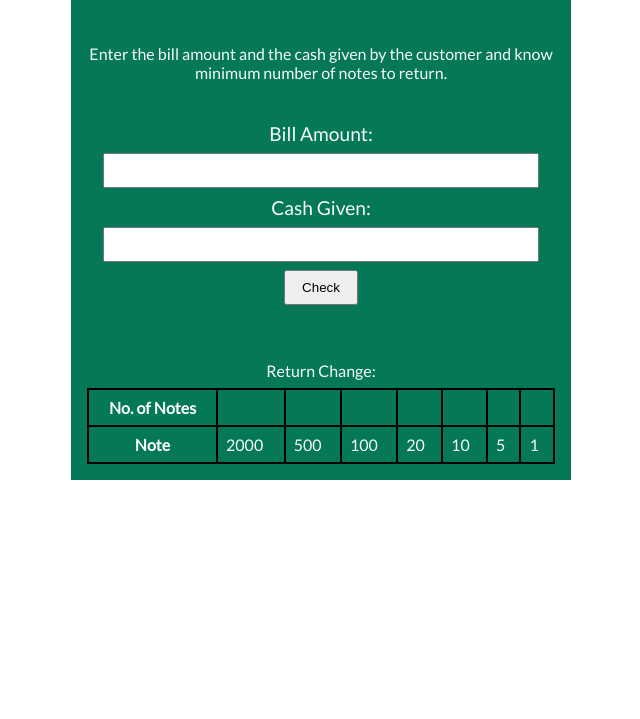
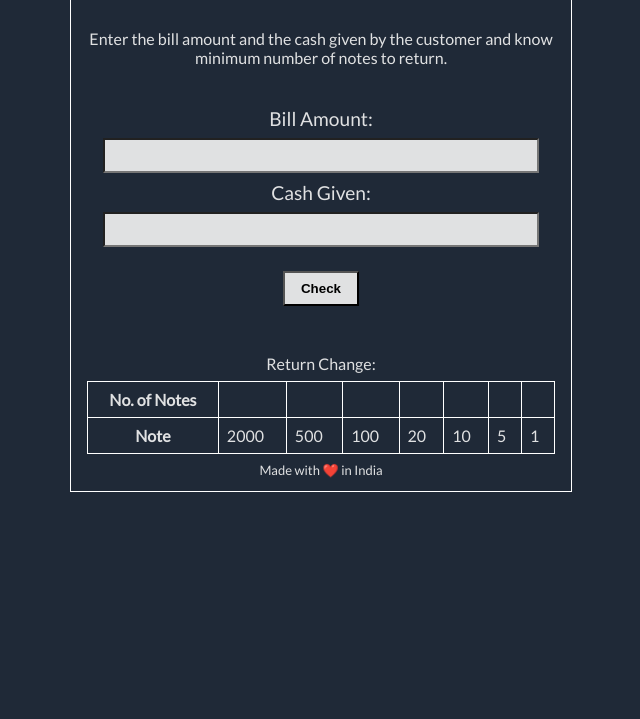
Before and after one commit to developerDeba8/cash-register-manager, a plain HTML site: page index.html in a window 1280 px wide. Shown: the part 81-800 px from the top of the page, without its empty margins (319-959 px from the left). Drawn offline with Linux system fonts and the light colour scheme.

Commit message:
style - added love note

```diff
--- a/index.html
+++ b/index.html
@@ -46,6 +46,7 @@
             </tr>
         </table>
 
+        <p id="love-note">Made with ❤️ in India </p>
         <script src="/app.js"></script>
     </div>
 </body>
--- a/style.css
+++ b/style.css
@@ -1,15 +1,15 @@
-
 @import url('https://fonts.googleapis.com/css2?family=Lato&display=swap');
 
 body {
     font-family: 'Lato', sans-serif;
     margin: 0px;
+    background-color: #1F2937;
 }
 
 :root {
-    --primary-color: #047857;
+    --primary-color: #1F2937;
     --seconray-text-color:
-    #F9FAFB;
+    #e0e1e2;
 }
 
 .container {
@@ -18,6 +18,7 @@ body {
     max-width: 500px;
     margin: auto;
     background-color: var(--primary-color);
+    border: 1.5px solid white;
 }
 
 .heading {
@@ -25,10 +26,10 @@ body {
     font-size: x-large;
     text-align: center;
     margin: auto;
-    padding: 2rem 1rem;
+    padding: 1.5rem 1rem;
 }
 
-.description  {
+.description {
     padding: 1rem;
     text-align: center;
     color: var(--seconray-text-color);
@@ -44,14 +45,16 @@ label {
 input {
     margin: 0rem 2rem;
     padding: 0.5rem;
+    background-color: var(--seconray-text-color);
 }
 
 #btn-check {
-
-    margin: 0.5rem auto;
+    margin: 1.5rem auto 0rem;
     padding: 0.5rem 1rem;
     max-width: fit-content;
     display: block;
+    background-color: var(--seconray-text-color);
+    font-weight:bold;
 }
 
 #error-messsage {
@@ -67,7 +70,7 @@ input {
 }
 
 .table-change-notes, th, td {
-    border: 2px solid black;
+    border: 1px solid white;
     border-collapse: collapse;
     padding: 0.5rem;
 }
@@ -76,3 +79,11 @@ input {
     margin: 1rem 1rem;
     color: var(--seconray-text-color);
 }
+
+
+#love-note {
+    color: var(--seconray-text-color);
+    text-align: center;
+    margin-top: -0.5rem;
+    font-size: small;
+}
```
